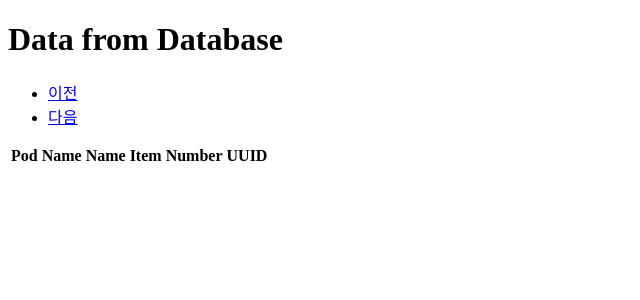
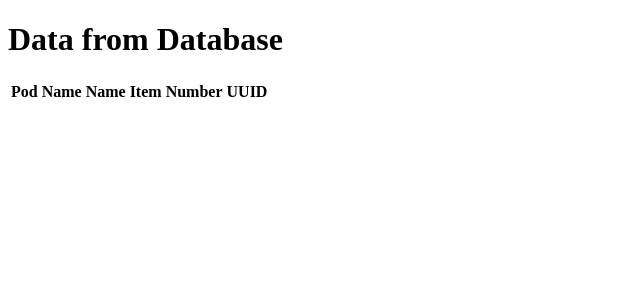
Before and after one commit to wh123rus/kafkaresult, a Django app: page / in a window 1280 px wide. Shown: the top 300 px of the page, without its empty margins (0-640 px from the left). Run offline with Django 4.2, Linux system fonts and the light colour scheme; data that the repository does not hold is empty.

Commit message:
Remove Pagenaiter

```diff
--- a/templates/result.html
+++ b/templates/result.html
@@ -6,44 +6,6 @@
 <body>
     <h1>Data from Database</h1>
     <table>
-    <!-- 페이징처리 시작 -->
-    <ul class="pagination justify-content-center">
-        <!-- 이전페이지 -->
-        {% if kafka_db_data.has_previous %}
-        <li class="page-item">
-            <a class="page-link" href="?page={{ kafka_db_data.previous_page_number }}">이전</a>
-        </li>
-        {% else %}
-        <li class="page-item disabled">
-            <a class="page-link" tabindex="-1" aria-disabled="true" href="#">이전</a>
-        </li>
-        {% endif %}
-         <!-- 페이지리스트 -->
-        {% for page_number in kafka_db_data.paginator.page_range %}
-        {% if page_number >= kafka_db_data.number|add:-5 and page_number <= kafka_db_data.number|add:5 %}
-        {% if page_number == kafka_db_data.number %}
-        <li class="page-item active" aria-current="page">
-            <a class="page-link" href="?page={{ page_number }}">{{ page_number }}</a>
-        </li>
-        {% else %}
-        <li class="page-item">
-            <a class="page-link" href="?page={{ page_number }}">{{ page_number }}</a>
-        </li>
-        {% endif %}
-        {% endif %}
-        {% endfor %}
-        <!-- 다음페이지 -->
-        {% if kafka_db_data.has_next %}
-        <li class="page-item">
-            <a class="page-link" href="?page={{ kafka_db_data.next_page_number }}">다음</a>
-        </li>
-        {% else %}
-        <li class="page-item disabled">
-            <a class="page-link" tabindex="-1" aria-disabled="true" href="#">다음</a>
-        </li>
-        {% endif %}
-    </ul>
-    <!-- 페이징처리 끝 -->
         <thead>
             <tr>
                 <th>Pod Name</th>
```
